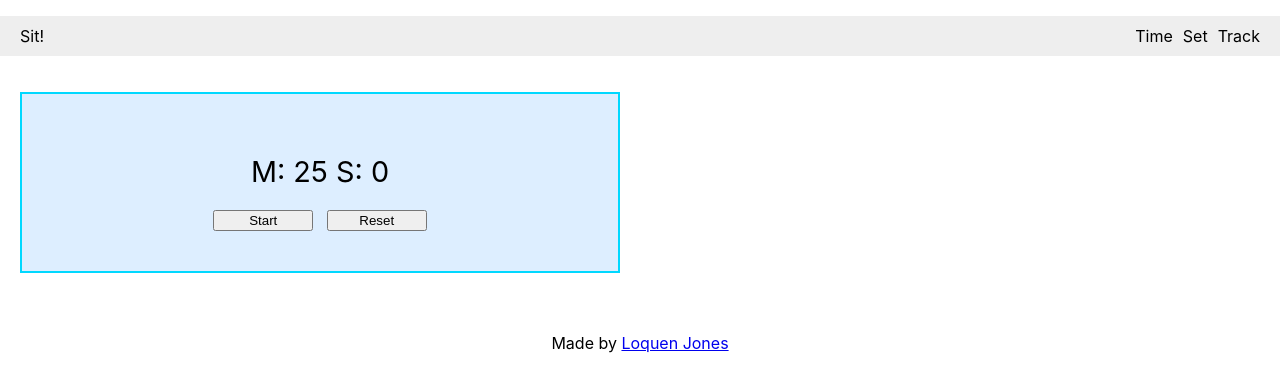
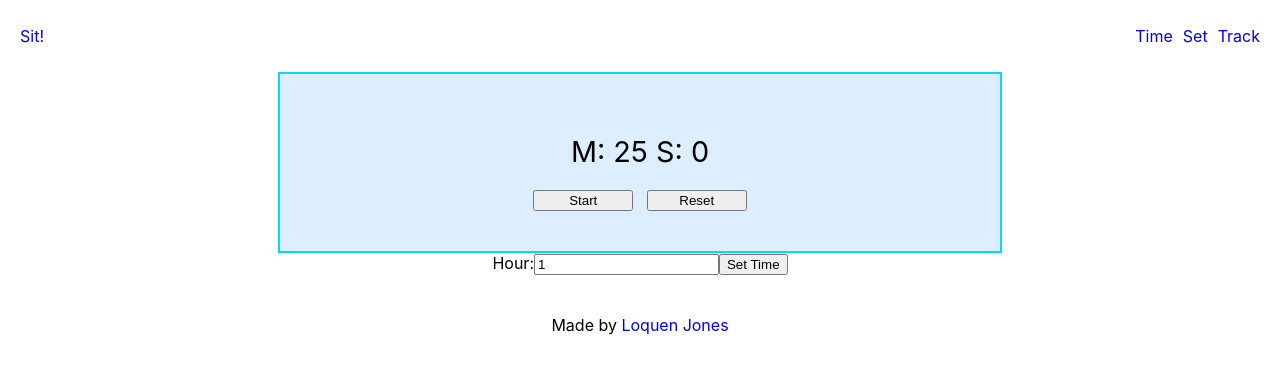
Before and after one commit to Loquen/react-sit, a React (Create React App) app: page / in a window 1280 px wide. Shown: the top 392 px of the page. Built offline with nearby package versions, Linux system fonts and the light colour scheme.

Commit message:
added SetTimer and successfully getting value from hour input

```diff
--- a/src/App.css
+++ b/src/App.css
@@ -1,5 +1,10 @@
 .App {
   text-align: center;
+
+}
+
+a {
+  text-decoration: none;
 }
 
 .App-logo {
--- a/src/App.js
+++ b/src/App.js
@@ -3,13 +3,16 @@ import './App.css';
 
 import Navbar from './Navbar';
 import Timer from './Timer';
+import SetTime from './SetTime';
 import Footer from './Footer';
+
 
 const App = () => {
   return(
     <div className="App">
       <Navbar/>
       <Timer/>
+      <SetTime/>
       <Footer/>
     </div>
   );
--- a/src/Countdown.js
+++ b/src/Countdown.js
@@ -164,7 +164,6 @@ class Countdown extends Component {
   render() {
     return(
       <div>
-
         <div className="Countdown">M: {this.state.time.m} S: {this.state.time.s} </div>
         <div className="Button">
         	<button onClick={this.handleTimer}>{this.state.isRunning ? 'Stop' : 'Start'}</button>
--- a/src/Navbar.css
+++ b/src/Navbar.css
@@ -10,11 +10,11 @@ li {
 	list-style: none;
 }
 
+
 .nav {
 	padding: 10px;
 	display: flex;
 	justify-content: space-around;
-    background: #eee;
 }
 
 .nav li {
--- a/src/Navbar.js
+++ b/src/Navbar.js
@@ -8,10 +8,10 @@ class Navbar extends Component {
 		return(
 			<div className="Navbar">
 				<ul className="nav">
-					<li className="title">Sit!</li>
-					<li className="item">Time</li>
-					<li className="item">Set</li>
-					<li className="item">Track</li>
+					<li className="title"><a href="#">Sit!</a></li>
+					<li className="item"><a href="#">Time</a></li>
+					<li className="item"><a href="#">Set</a></li>
+					<li className="item"><a href="#">Track</a></li>
 				</ul>
 
 			</div>
--- /dev/null
+++ b/src/SetTime.js
@@ -0,0 +1,62 @@
+import React, { Component } from 'react';
+import './SetTime.css';
+
+class SetTime extends Component {
+
+	constructor(props) {
+	    super(props);
+	    this.state = {
+	    	hour: 1,
+	    	minute: 0,
+	    	second: 0
+	    };
+
+	    this.handleChange = this.handleChange.bind(this);
+	    this.handleSubmit = this.handleSubmit.bind(this);
+	}
+
+	handleChange(event) {
+	    this.setState({hour: event.target.hour});
+	}
+
+    handleSubmit(event) {
+	    console.log('An hour was submitted: ' + this.state.hour);
+	    event.preventDefault();
+	}
+
+	render() {
+	    return (
+	        <form onSubmit={this.handleSubmit}>
+	        	<label>
+	          		Hour:
+	          		<input type="number" value={this.state.hour} onChange={this.handleChange} />
+	        	</label>
+	        	<input type="submit" value="Set Time" />
+	        </form>
+	    );
+  	}
+}
+/*
+  render() {
+    return(
+      <div>
+        <form>
+  			Enter the number of hours, minutes and seconds:
+  			<input type="number" name="hour" min="0" max="10" value="1"/>
+
+  			<input type="submit"/>
+		</form>
+
+		 <form>
+  			Enter the number of hours, minutes and seconds:
+			<input type="number" name="minute" min="0" max ="60" value="0"/>
+  			<input type="submit"/>
+		</form>
+
+  			<input type="number" name="second" min="0" max ="60" value="0"/>
+      </div>
+    );
+  }
+}*/
+
+export default SetTime;
--- a/src/Timer.css
+++ b/src/Timer.css
@@ -1,5 +1,4 @@
 .DisplayBox {
-	width: 50%;
 	align-content: center;
 	justify-content: center;
 }
@@ -10,7 +9,8 @@
 	align-content: center;
 	justify-content: center;
 	flex-flow: column;
-	margin: 20px;
+	margin: auto;
+	width: 50%;
 	padding: 40px;
 	border: 2px solid #00D8FF;
 	background: #DDEEFF;
```
Also changed, not shown: src/SetTime.css (added).
